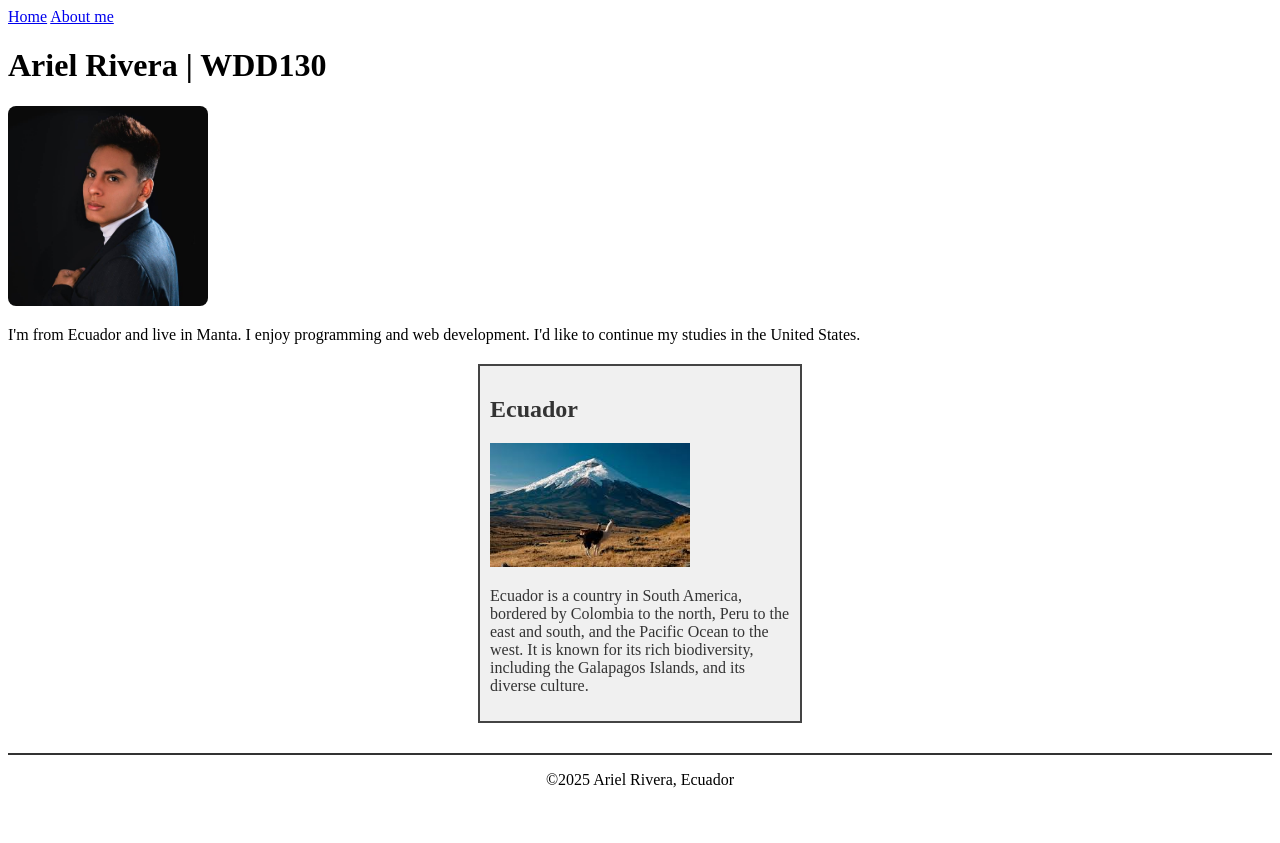
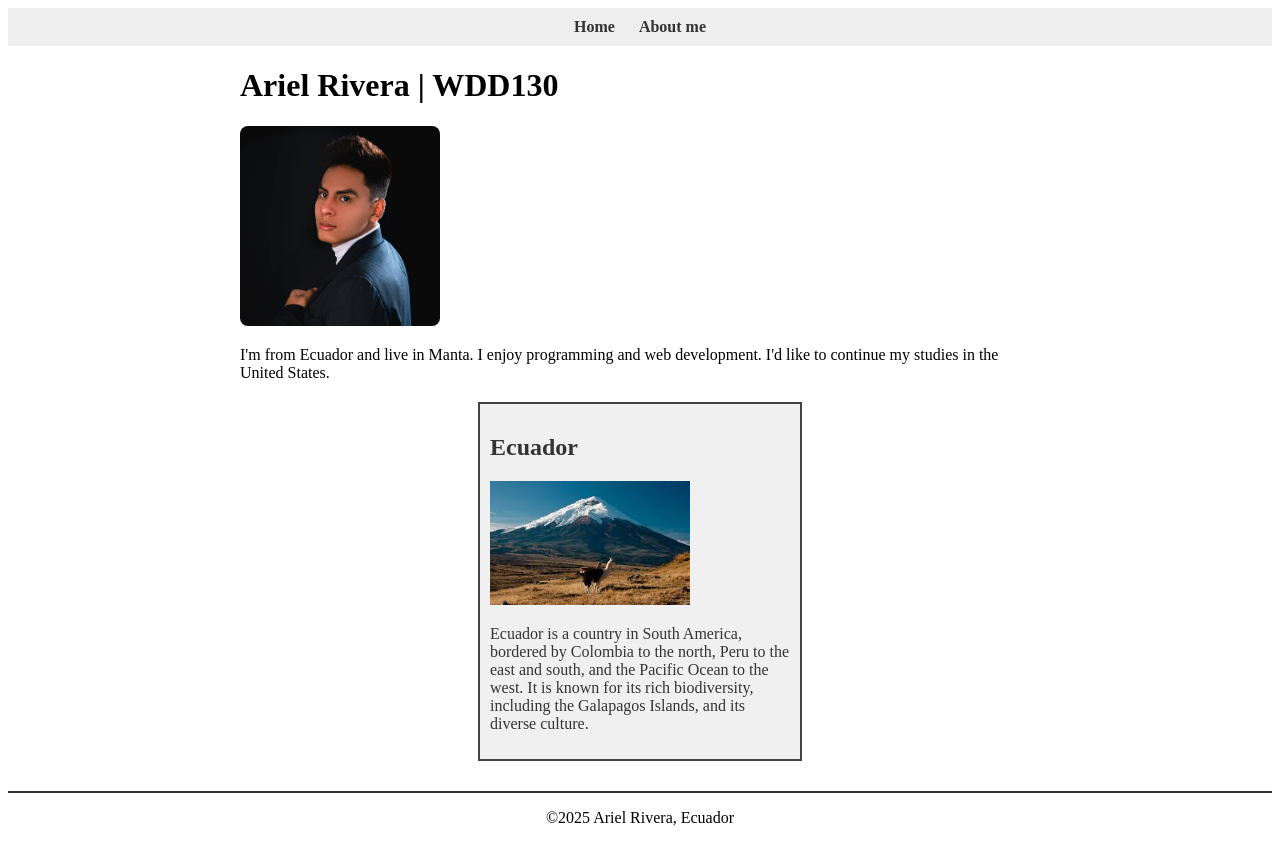
Before and after one commit to Ariel-2525/wdd130, a plain HTML site: page index.html in a window 1280 px wide. Before the commit the page ends 805 px from the top, so only its background shows below. Drawn offline with Linux system fonts and the light colour scheme.

Commit message:
Add files via upload

```diff
--- a/index.html
+++ b/index.html
@@ -3,6 +3,8 @@
 <head>
     <meta charset="utf-8">
     <meta name="viewport" content="width=device-width, initial-scale=1.0">
+    <meta name="description" content="Homepage for Ariel Rivera, WDD 130 Web Development student.">
+     <meta name="author" content="Ariel Rivera">
     <title>Ariel Rivera | WDD 130</title>
     <link rel="stylesheet" href="style.css">
 </head>
@@ -28,6 +30,8 @@
 
 
 
+
+
     <footer>
         <p> &copy;2025 Ariel Rivera, Ecuador</p>
 
--- a/style.css
+++ b/style.css
@@ -20,8 +20,26 @@ main img{
 
 p{
     padding: 0;
+
+}
+nav{
+    background-color: #eee;
+    padding: 10px;
+    text-align: center;
+
 }
 
+nav a{
+    margin: 0 10px;
+    text-decoration: none;
+    color: #333;
+    font-weight: bold;
+}
+
+main{
+    max-width: 800px;
+    margin: 0px auto;
+}
 footer{
     margin-top: 30px;
     border-top: 2px solid #333;
```
